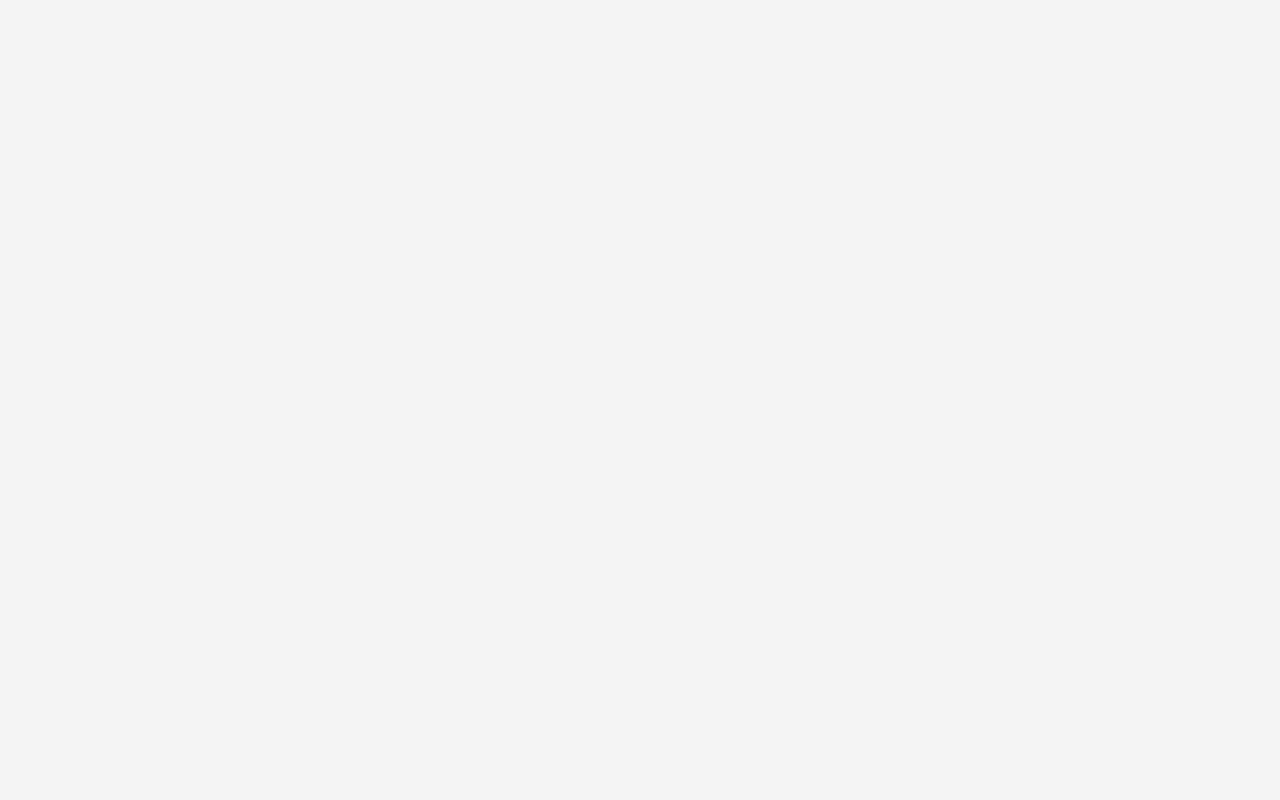
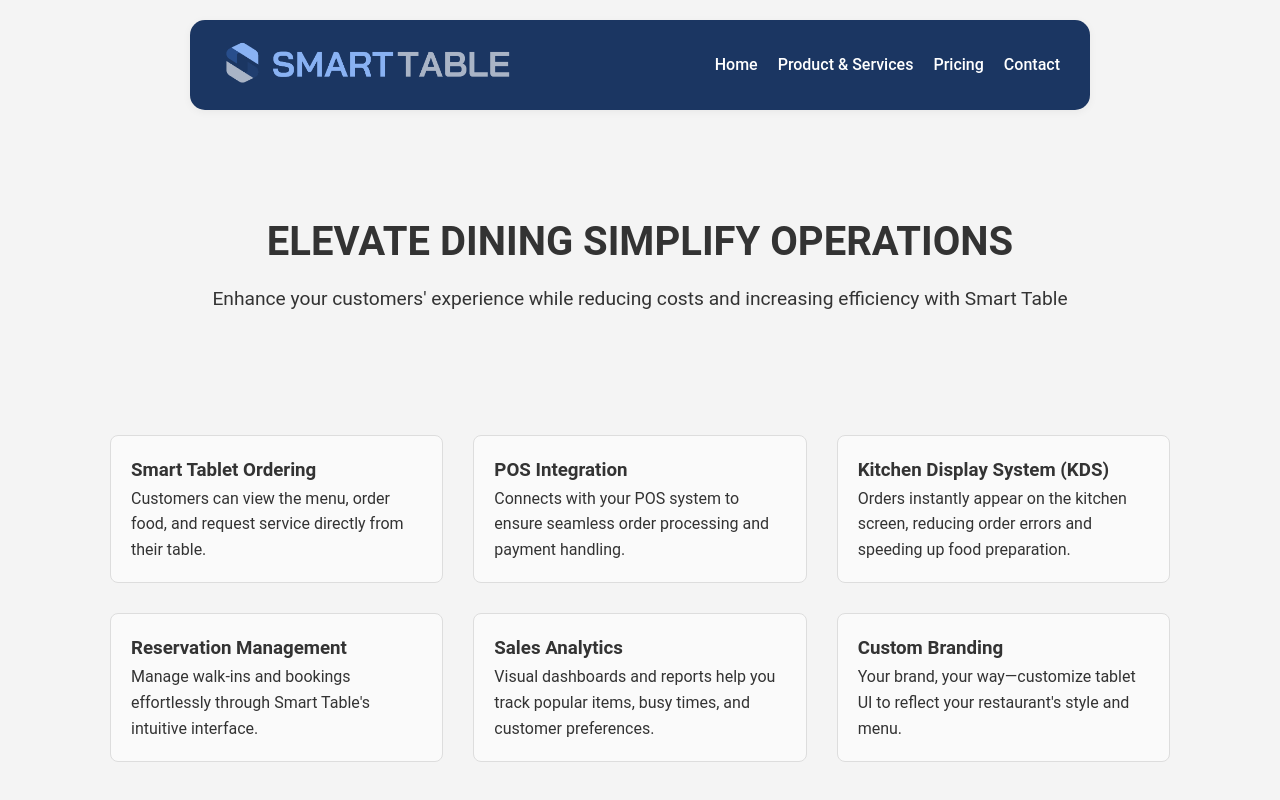
Before and after one commit to donghyun010/SmartTableNZ, a React (Create React App) app: page /#/ in a window 1280 px wide. Before the commit this address had no page. Shown: the top 800 px of the page. Built offline with nearby package versions, Linux system fonts and the light colour scheme.

Commit message:
Update App.js

```diff
--- a/src/App.js
+++ b/src/App.js
@@ -1,4 +1,4 @@
-import { BrowserRouter as Router, Routes, Route } from "react-router-dom";
+import { HashRouter as Router, Routes, Route } from "react-router-dom";
 
 import HomePage from "./pages/HomePage";
 import NotFound from "./pages/NotFound";
@@ -11,11 +11,11 @@ function App() {
   return (
     <Router>
       <Routes>
-        <Route path="/SmartTableNZ/" element={<HomePage />} />
-        <Route path="/SmartTableNZ/pricing" element={<PricingPage />} />
-        <Route path="/SmartTableNZ/contact" element={<ContactPage />} />
-        <Route path="/SmartTableNZ/products" element={<ProductsPage />} />
-        <Route path="/SmartTableNZ*" element={<NotFound />} />
+        <Route path="/" element={<HomePage />} />
+        <Route path="/pricing" element={<PricingPage />} />
+        <Route path="/contact" element={<ContactPage />} />
+        <Route path="/products" element={<ProductsPage />} />
+        <Route path="*" element={<NotFound />} />
       </Routes>
     </Router>
   );
--- a/src/pages/components/Header.jsx
+++ b/src/pages/components/Header.jsx
@@ -2,22 +2,22 @@
 const Header = () => {
     return (
         <div className="nav-links">
-            <a href="/SmartTableNZ/">Home</a>
+            <a href="/">Home</a>
             <div className="dropdown">
-                <a href="/SmartTableNZ/products" className="dropdown-toggle">
+                <a href="/products" className="dropdown-toggle">
                     Product & Services
                 </a>
                 <div className="dropdown-content">
-                    <a href="/SmartTableNZ/products#kiosk">Table Kiosk</a>
-                    <a href="/SmartTableNZ/products#pos">Point of Sales (POS)</a>
-                    <a href="/SmartTableNZ/products#kds">Kitchen Display System (KDS)</a>
-                    <a href="/SmartTableNZ/products#qr">QR Code Ordering</a>
-                    <a href="/SmartTableNZ/products#online-ordering">Online Ordering</a>
-                    <a href="/SmartTableNZ/products#reservation">Online Reservation</a>
+                    <a href="/products#kiosk">Table Kiosk</a>
+                    <a href="/products#pos">Point of Sales (POS)</a>
+                    <a href="/products#kds">Kitchen Display System (KDS)</a>
+                    <a href="/products#qr">QR Code Ordering</a>
+                    <a href="/products#online-ordering">Online Ordering</a>
+                    <a href="/products#reservation">Online Reservation</a>
                 </div>
             </div>
-            <a href="/SmartTableNZ/pricing">Pricing</a>
-            <a href="/SmartTableNZ/contact">Contact</a>
+            <a href="/pricing">Pricing</a>
+            <a href="/contact">Contact</a>
         </div>
     )
 }
```
